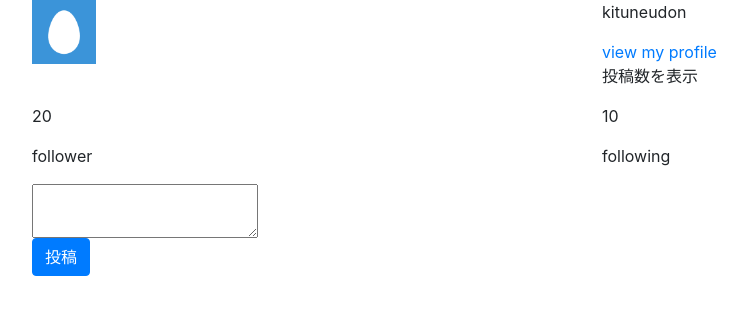
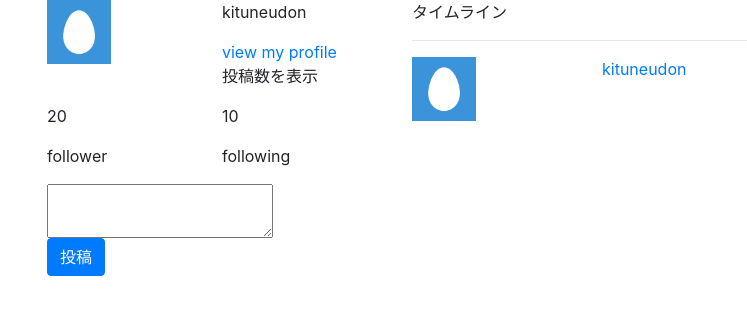
Before and after one commit to KituneUdon/twiiter-like-sns, a React (Create React App) app in the folder frontend/: page / in a window 1280 px wide. Shown: the top 314 px of the page, without its empty margins (53-800 px from the left). Built offline with nearby package versions, Linux system fonts and the light colour scheme.

Commit message:
#7 タイムラインのUIを実装した

```diff
--- a/frontend/src/App.tsx
+++ b/frontend/src/App.tsx
@@ -1,14 +1,24 @@
 import React, { FC } from 'react';
 import './App.css';
 
+import { Container, Col, Row } from 'react-bootstrap';
+
 import Profile from './components/Profile';
 import PostForm from './components/PostForm';
+import TimeLine from './components/Timeline';
 
 const App: FC = () => (
-  <>
-    <Profile name="kituneudon" />
-    <PostForm />
-  </>
+  <Container>
+    <Row>
+      <Col xs={4}>
+        <Profile name="kituneudon" />
+        <PostForm />
+      </Col>
+      <Col xs={8}>
+        <TimeLine />
+      </Col>
+    </Row>
+  </Container>
 );
 
 export default App;
--- a/frontend/src/components/PostForm.tsx
+++ b/frontend/src/components/PostForm.tsx
@@ -1,5 +1,5 @@
 import React, { FC } from 'react';
-import { Button, Container, Row } from 'react-bootstrap';
+import { Button, Container } from 'react-bootstrap';
 
 import styled from 'styled-components';
 
--- a/frontend/src/components/Profile.tsx
+++ b/frontend/src/components/Profile.tsx
@@ -2,18 +2,18 @@ import React, { FC } from 'react';
 
 import { Container, Row, Col } from 'react-bootstrap';
 
-import profileImage from '../image/default_profile_image.png';
+import profileIcon from '../image/default_profile_icon.png';
 import UserInfo from './UserInfo';
 
 type Props = {
-  name: string
-}
+  name: string;
+};
 
 const Profile: FC<Props> = ({ name }) => (
   <Container>
     <Row>
       <Col>
-        <img src={profileImage} alt="プロフィール画像" width="64" height="64" />
+        <img src={profileIcon} alt="プロフィール画像" width="64" height="64" />
       </Col>
       <Col>
         <p>{name}</p>
@@ -25,6 +25,6 @@ const Profile: FC<Props> = ({ name }) => (
       <UserInfo followerNumber={10} followingNumber={20} />
     </Row>
   </Container>
-)
+);
 
 export default Profile;
--- /dev/null
+++ b/frontend/src/components/Timeline.tsx
@@ -0,0 +1,13 @@
+import React, { FC } from 'react';
+
+import TimelineElement from './TimelineElement';
+
+const Timeline: FC = () => (
+  <>
+    <p>タイムライン</p>
+    <hr />
+    <TimelineElement name="kituneudon" />
+  </>
+);
+
+export default Timeline;
--- /dev/null
+++ b/frontend/src/components/TimelineElement.tsx
@@ -0,0 +1,27 @@
+import React, { FC } from 'react';
+
+import { Col, Row } from 'react-bootstrap';
+
+import defaultProfileIcon from '../image/default_profile_icon.png';
+
+type Props = {
+  name: string;
+};
+
+const TimelineElement: FC<Props> = ({ name }) => (
+  <Row xs={4}>
+    <Col>
+      <img
+        src={defaultProfileIcon}
+        alt="プロフィール画像"
+        width="64"
+        height="64"
+      />
+    </Col>
+    <Col xs={8}>
+      <a href="http://localhost:4000">{name}</a>
+    </Col>
+  </Row>
+);
+
+export default TimelineElement;
```
Also changed, not shown: frontend/src/image/default_profile_icon.png (renamed from frontend/src/image/default_profile_image.png), 1 other file (tests, documents, lock files or other folders).
